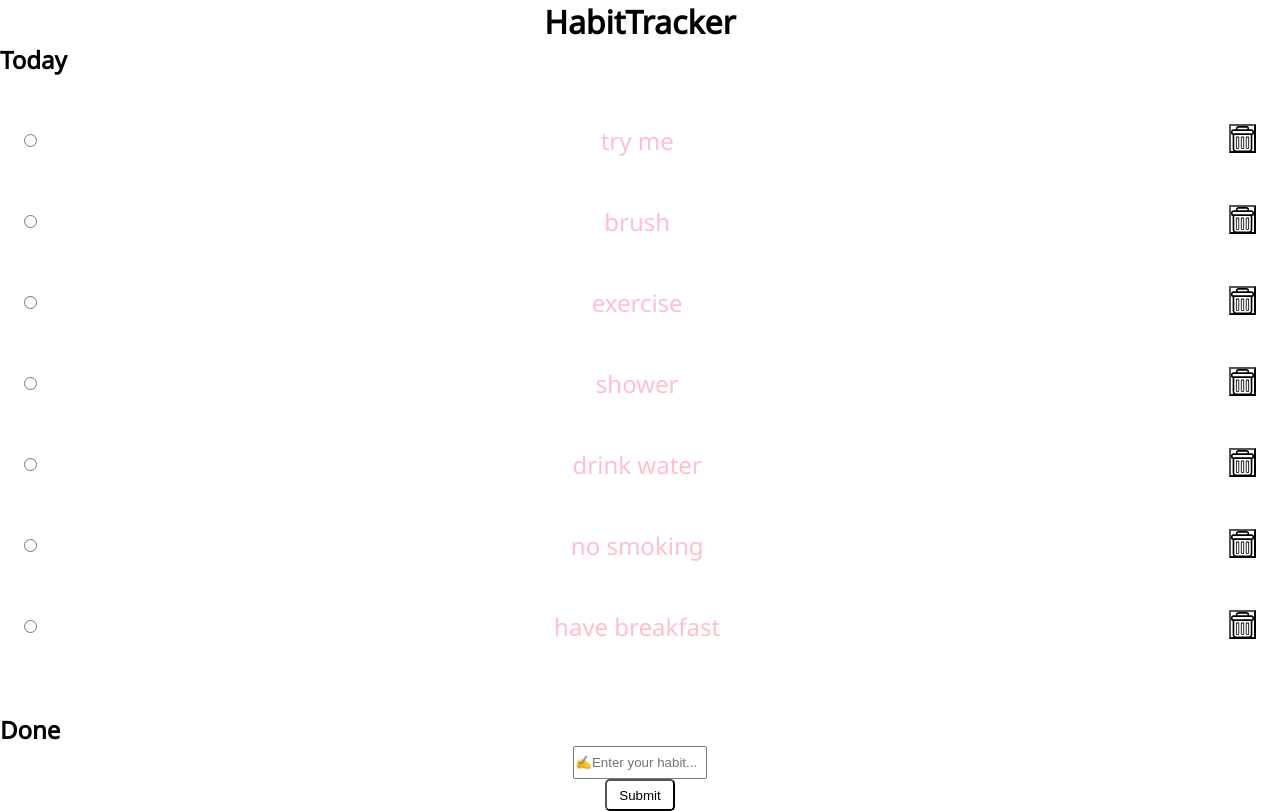
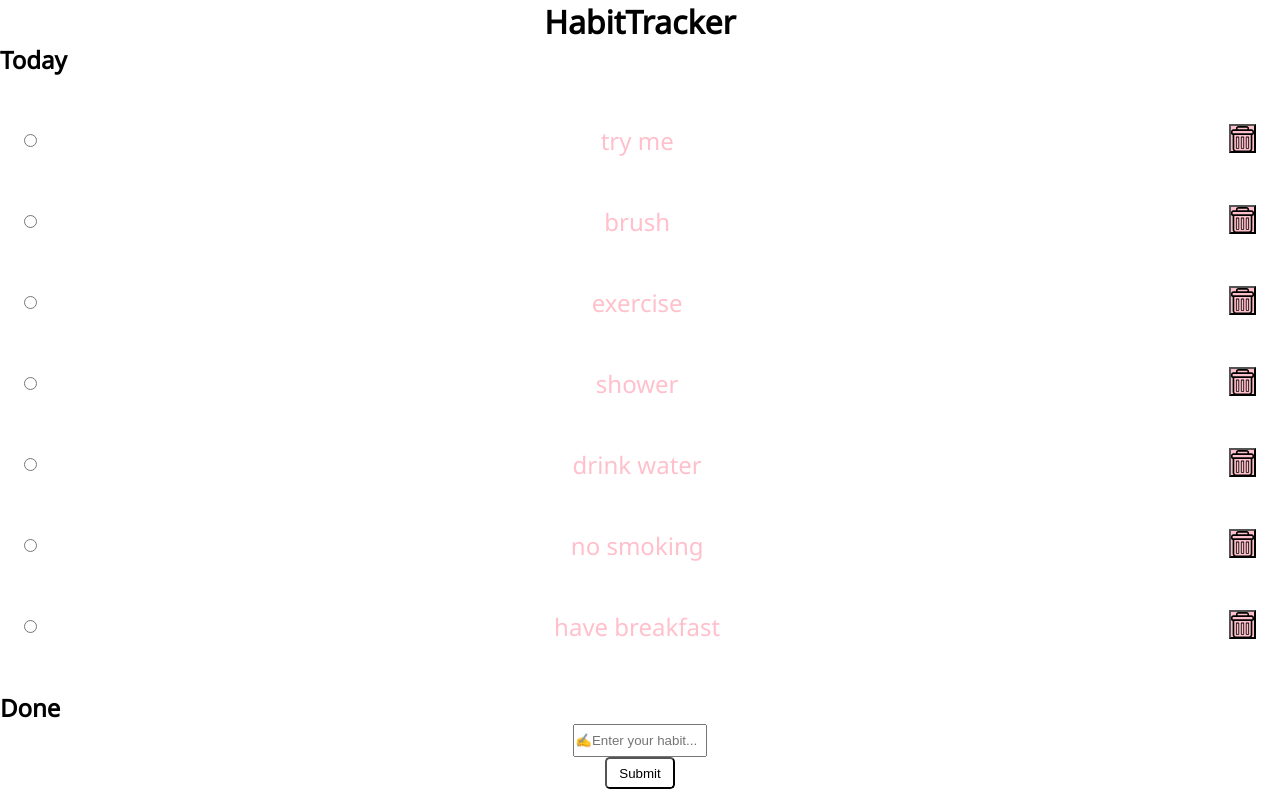
Before and after one commit to Sukhpreet92/capstone-project, a Next.js app: page / in a window 1280 px wide. Built offline with nearby package versions, Linux system fonts and the light colour scheme.

Commit message:
add label in the Card.js

```diff
--- a/components/Card.js
+++ b/components/Card.js
@@ -9,9 +9,9 @@ export default function Card({ id, name, onDelete, onToggle, isChecked }) {
         id={id}
         type="radio"
         defaultChecked={isChecked}
-        onClick={onToggle}
+        onClick={() => onToggle(id)}
       />
-      {name}
+      <label htmlFor={id}>{name}</label>
       <DeleteButton onClick={onDelete}>
         <Image src={deleteIcon} alt="delete your habit" />
       </DeleteButton>
@@ -32,7 +32,7 @@ const CardContainer = styled.li`
 `;
 
 const DeleteButton = styled.button`
-  background-color: transparent;
+  background-color: pink;
   width: 2em;
   height: 2.2em;
 `;
--- a/pages/index.js
+++ b/pages/index.js
@@ -32,7 +32,7 @@ export default function Home() {
     setCardData(updateToggleHabit);
   }
   return (
-    <Wrap>
+    <>
       <Header />
       <Head>
         <title>My App</title>
@@ -46,9 +46,10 @@ export default function Home() {
           <HabitForTodayList>
             {cardData
               .filter((item) => !item.checked)
-              .map((card) => {
+              .map((card, id) => {
                 return (
                   <Card
+                    id={id}
                     key={card.id}
                     name={card.name}
                     onDelete={() => deleteCard(card.id)}
@@ -57,14 +58,15 @@ export default function Home() {
                 );
               })}
           </HabitForTodayList>
-          <br />
+
           <Headline>Done</Headline>
           <HabitDone>
             {cardData
               .filter((item) => item.checked)
-              .map((card) => {
+              .map((card, id) => {
                 return (
                   <Card
+                    id={id}
                     key={card.id}
                     name={card.name}
                     onDelete={() => deleteCard(card.id)}
@@ -76,7 +78,7 @@ export default function Home() {
         </div>
         <CreateNewForm onAddNewData={appendCard} />
       </Main>
-    </Wrap>
+    </>
   );
 }
 
@@ -84,10 +86,6 @@ const Main = styled.main`
   margin: 0;
 `;
 
-const Wrap = styled.div`
-  width: 100vw;
-  min-height: 100vh;
-`;
 const Headline = styled.h2`
   color: black;
 `;
```
